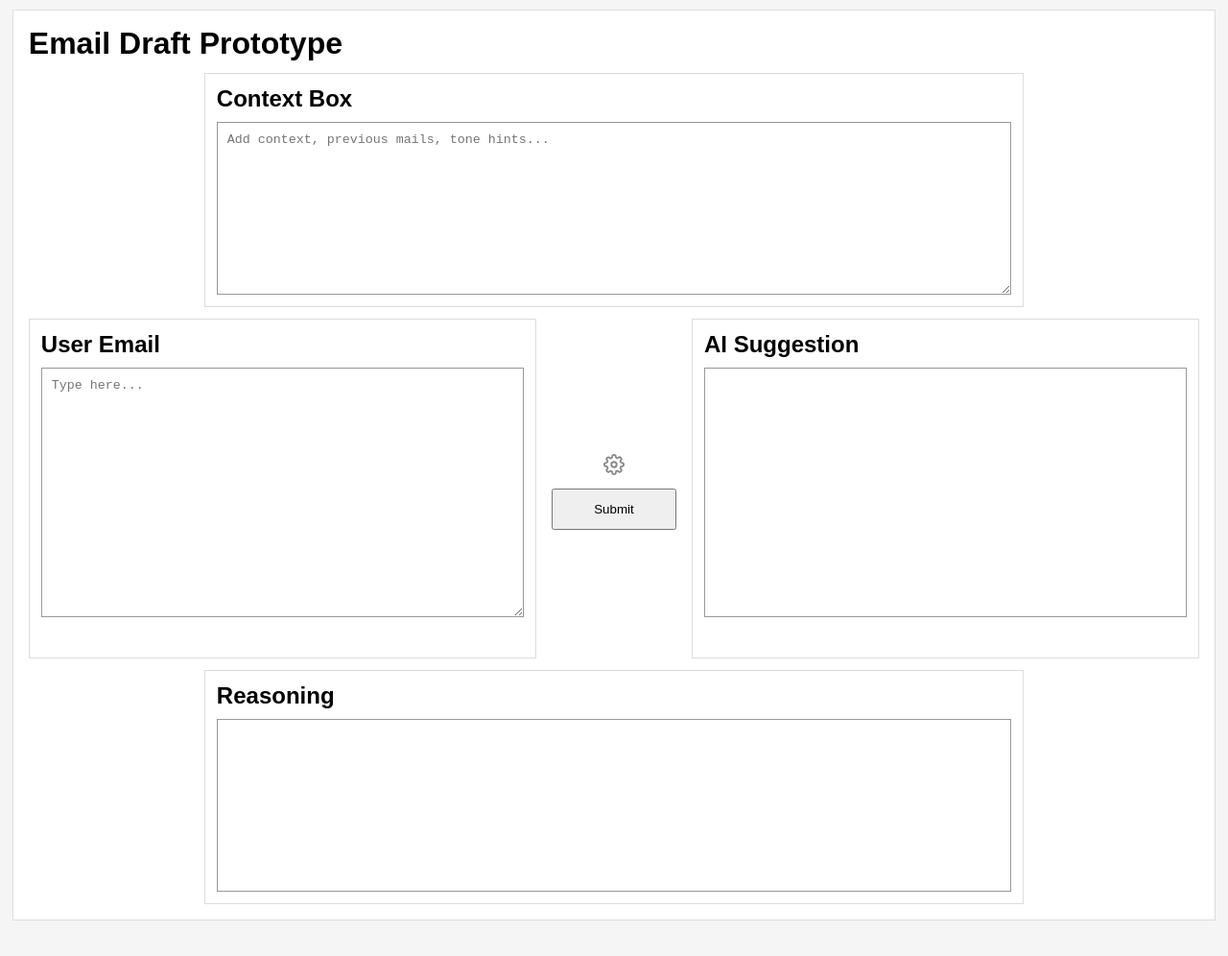
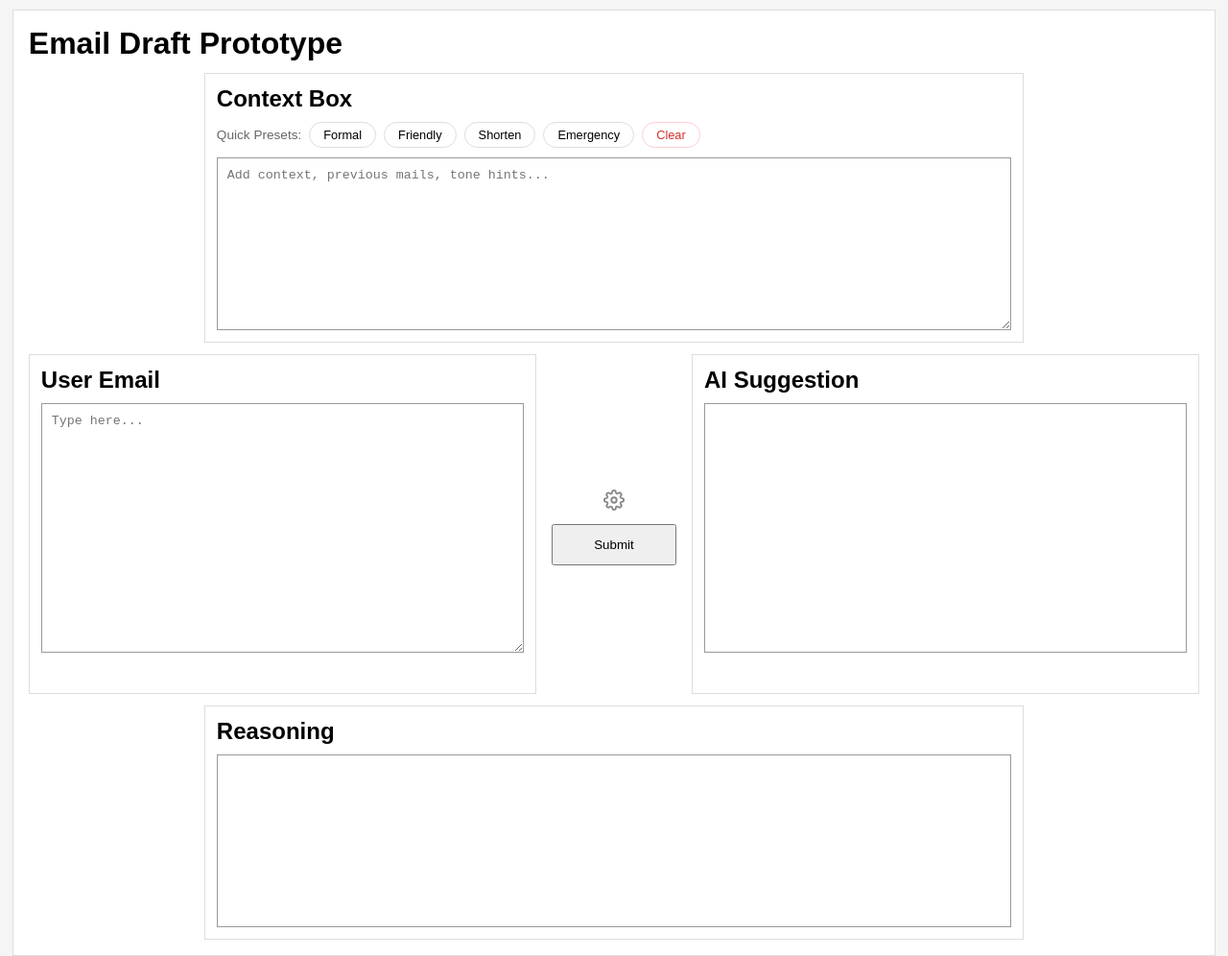
Before and after one commit to flylikeabard/HCAI-Course-Project, a plain HTML site: page frontend/index.html in a window 1280 px wide. Shown: the whole page at 96% size. Before the commit the page ends 969 px from the top, so only its background shows below. Drawn offline with Linux system fonts and the light colour scheme.

Commit message:
Merge context branch: add Quick Context Preset buttons

```diff
--- a/frontend/index.html
+++ b/frontend/index.html
@@ -12,6 +12,14 @@
 
 			<section class="extra-box">
 				<h2>Context Box</h2>
+				<div class="preset-buttons">
+					<span class="preset-label">Quick Presets:</span>
+					<button type="button" class="preset-btn" onclick="setContext('Make it very formal and professional')">Formal</button>
+					<button type="button" class="preset-btn" onclick="setContext('Keep it casual and friendly')">Friendly</button>
+					<button type="button" class="preset-btn" onclick="setContext('Make it short and concise')">Shorten</button>
+					<button type="button" class="preset-btn" onclick="setContext('Explain as a family emergency')">Emergency</button>
+					<button type="button" class="preset-btn preset-btn--clear" onclick="setContext('')">Clear</button>
+				</div>
 				<textarea id="contextInput" rows="4" placeholder="Add context, previous mails, tone hints..."></textarea>
 			</section>
 
--- a/frontend/src/assets/style.css
+++ b/frontend/src/assets/style.css
@@ -131,6 +131,40 @@ body {
 	justify-content: flex-end;
 	padding: 12px 16px;
 	border-top: 1px solid #ddd;
+}
+
+.preset-buttons {
+	display: flex;
+	align-items: center;
+	gap: 8px;
+	flex-wrap: wrap;
+}
+
+.preset-label {
+	font-size: 0.85rem;
+	color: #666;
+}
+
+.preset-btn {
+	width: auto;
+	padding: 5px 14px;
+	border: 1px solid #ddd;
+	background: #ffffff;
+	border-radius: 20px;
+	font-size: 0.8rem;
+	cursor: pointer;
+	transition: all 0.2s ease;
+}
+
+.preset-btn:hover {
+	background: #f8f9fa;
+	border-color: #bbb;
+	transform: translateY(-1px);
+}
+
+.preset-btn--clear {
+	color: #d32f2f;
+	border-color: #ffcdd2;
 }
 
 h1,
--- a/frontend/src/scripts/code.js
+++ b/frontend/src/scripts/code.js
@@ -89,3 +89,7 @@ textForm.addEventListener('submit', async (event) => {
 		statusText.textContent = 'Could not connect to backend.';
 	}
 });
+
+function setContext(text) {
+	document.getElementById('contextInput').value = text;
+}
```
